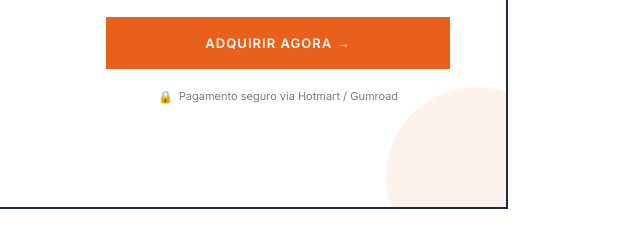
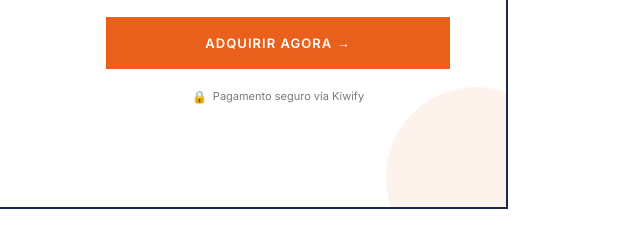
Before and after one commit to brunapagy-web/ebook-design-grafico, a plain HTML site: page index.html in a window 1280 px wide. Shown: the part 3954-4193 px from the top of the page, 562-1202 px from the left. Drawn offline with nearby package versions, Linux system fonts and the light colour scheme; a web font is replaced by a local one.

Commit message:
Add files via upload

```diff
--- a/index.html
+++ b/index.html
@@ -1071,7 +1071,7 @@
         </div>
         <!-- Substitua o href pelo link da sua plataforma de pagamento -->
         <a href="https://pay.kiwify.com.br/2uKz4R0" class="btn-buy" id="buy-btn">Adquirir agora →</a>
-        <span class="trust-note">Pagamento seguro via Hotmart / Gumroad</span>
+        <span class="trust-note">Pagamento seguro via Kiwify</span>
       </div>
     </div>
 
```
